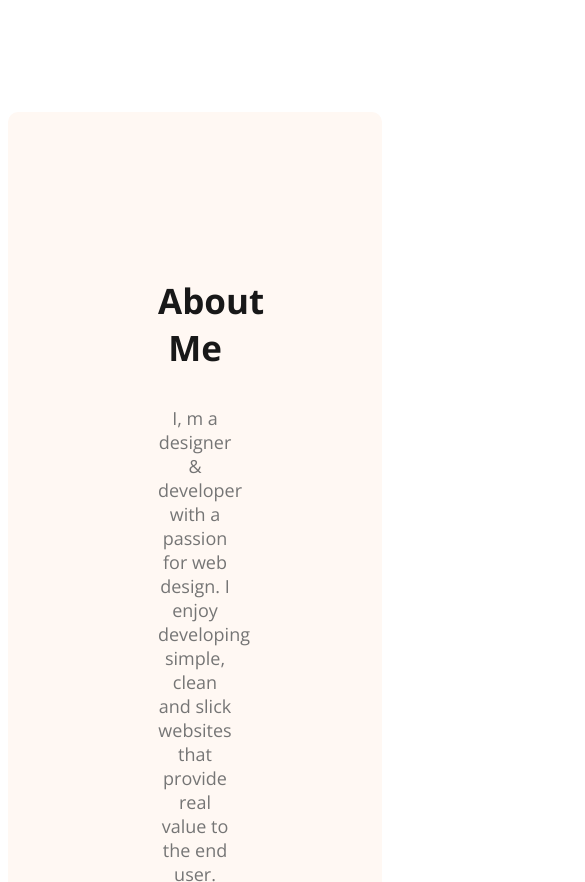
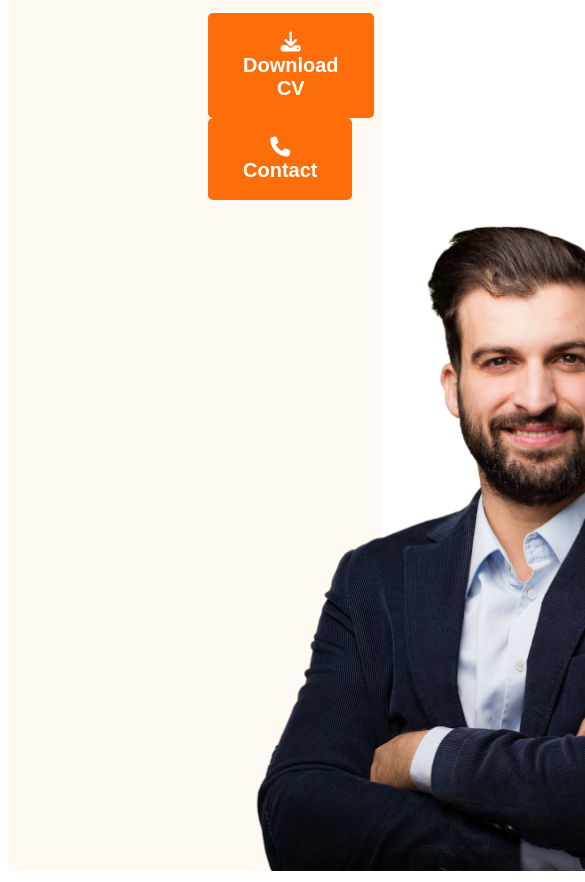
Before and after one commit to mhseber/web-dev-portfolio, a plain HTML site: page index.html in a window 390 px wide. Shown: the part 850-1732 px from the top of the page, 585 px wide, since content can reach past the window. Drawn offline with nearby package versions, Linux system fonts and the light colour scheme.

Commit message:
responsive-media query

```diff
--- a/index.html
+++ b/index.html
@@ -14,7 +14,7 @@
 </head>
 
 <body class="open-sans-normal">
-    <header class="header secondary-bg">
+    <header class="header secondary-bg ">
         <nav>
             <h3 class="nav-title">Ma<span class="text-primary ">r</span>y</h3>
             <ul>
@@ -38,7 +38,7 @@
         </div>
     </header>
     <main>
-        <section class="about secondary-bg">
+        <section class="about secondary-bg hide">
             <h3 class="section-title">About Me</h3>
             <p class="section-description">
                 I, m a designer & developer with a passion for web design. I enjoy developing simple, clean and slick
@@ -104,7 +104,7 @@
                 </div>
             </div>
         </section>
-        <section class="resume">
+        <section class="resume hide">
             <h3 class="section-title text-center">A summary of My Resume</h3>
             <div class="resume-container">
                 <!-- .resume-column*2>h3.resume-column-title+.experience*3>h4.experience-title+h5.experience-sub-title+.experience-description -->
@@ -166,7 +166,7 @@
             </div>
         </section>
     </main>
-    <footer class="secondary-bg">
+    <footer class="secondary-bg hide">
         <div class="footer-column">
             <h3 class="section-title">Lets Connect</h3>
             <p>Please fill out the form on this section to contact with me or call between 9:00 A.M and 8.00 P.M ET,
@@ -177,7 +177,7 @@
                 <a href=""> <img src="images/icons/twitter.png" alt=""></a>
             </div>
         </div>
-        <div class="footer-column">
+        <div class="footer-column ">
             <h3 class="section-title">Let's Inbox me</h3>
             <form action="">
                 <input type="text" name="" id="" placeholder="Your name">
--- a/styles/style.css
+++ b/styles/style.css
@@ -200,3 +200,23 @@ footer textarea {
     border: none;
 
 }
+
+/* responsive media query */
+.hide {
+    display: none;
+}
+
+@media screen and (max-width: 576px) {
+
+    .skills-container,
+    .resume-container,
+    .banner,
+    .footer,
+    .about-items {
+        flex-direction: column;
+    }
+}
+
+.header {
+    background-image: none;
+}
```
